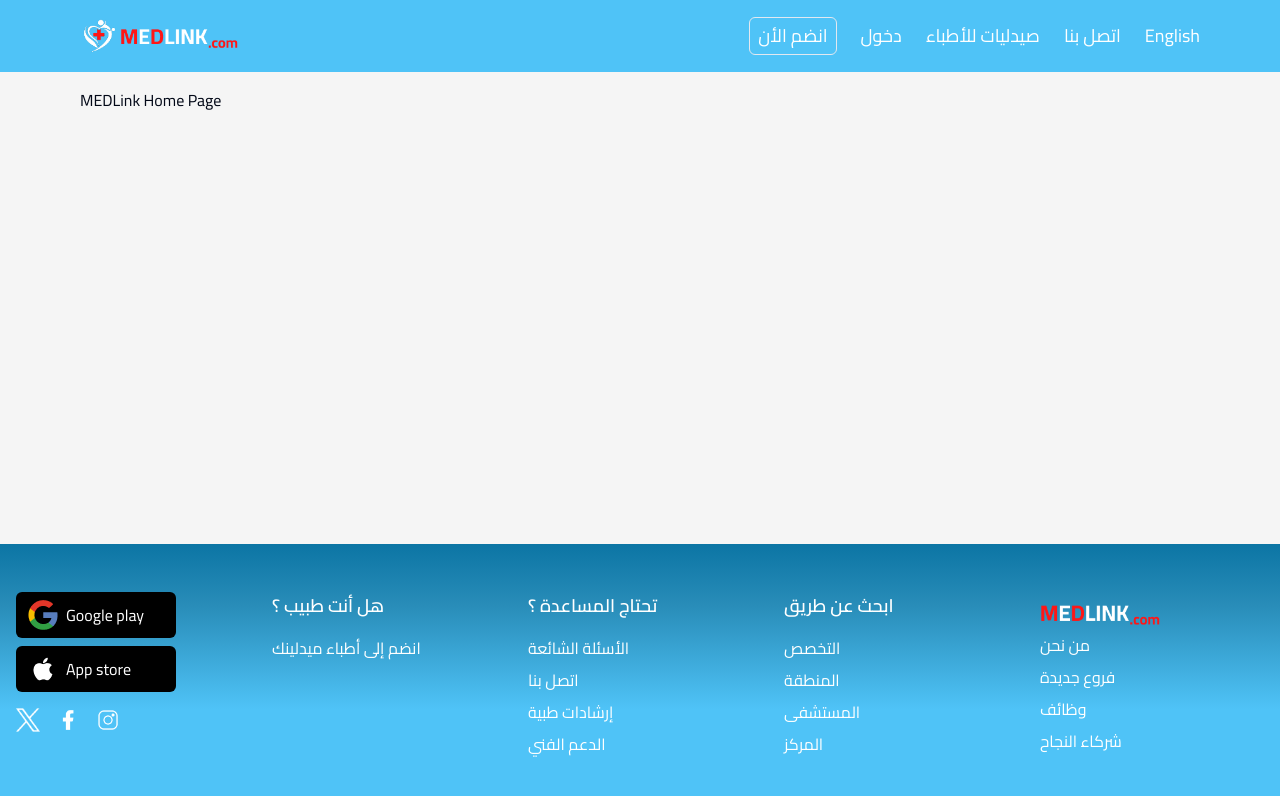
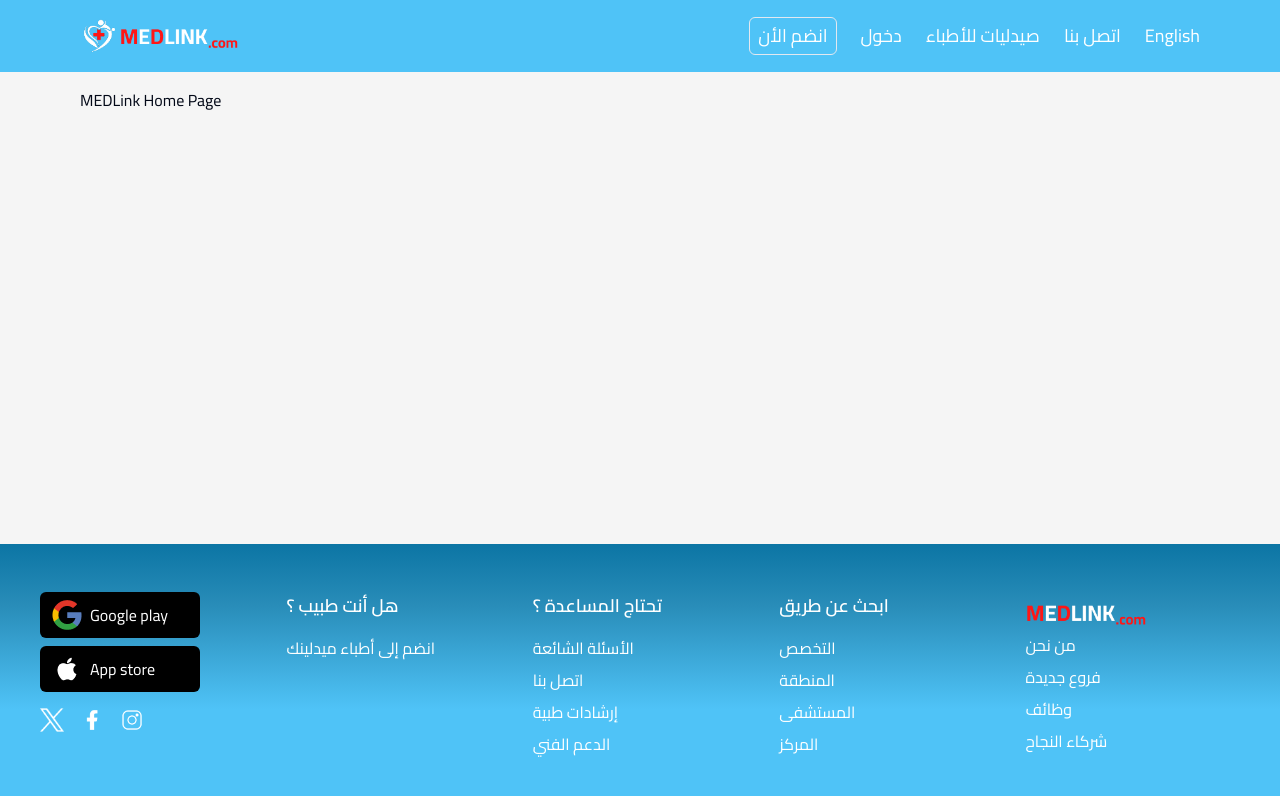
Before and after one commit to ahmed-zaid638/Medlink, a Next.js app: page / in a window 1280 px wide. Shown: the top 796 px of the page. Built offline with nearby package versions, Linux system fonts and the light colour scheme.

Commit message:
added more resposiveness

```diff
--- a/app/components/layout/Footer.tsx
+++ b/app/components/layout/Footer.tsx
@@ -7,13 +7,13 @@ import Link from "next/link";
 const Footer = () => {
   return (
     <footer
-      className="bg-[#4FC3F7] text-white py-12 "
+      className="bg-[#4FC3F7] text-white py-12 d"
       style={{
         background:
           "linear-gradient(360deg, #4FC3F7 36.51%, #298DB9 76.01%, #0C75A4 100%)",
       }}
     >
-      <div className="container mx-auto px-4">
+      <div className="container mx-auto px-10  [direction:rtl] sm:[direction:ltr]" >
         <div className="grid grid-cols-1 sm:grid-cols-2 md:grid-cols-3 lg:grid-cols-5 gap-8">
           <div>
             <div className="mb-4 space-y-2 ">
```
